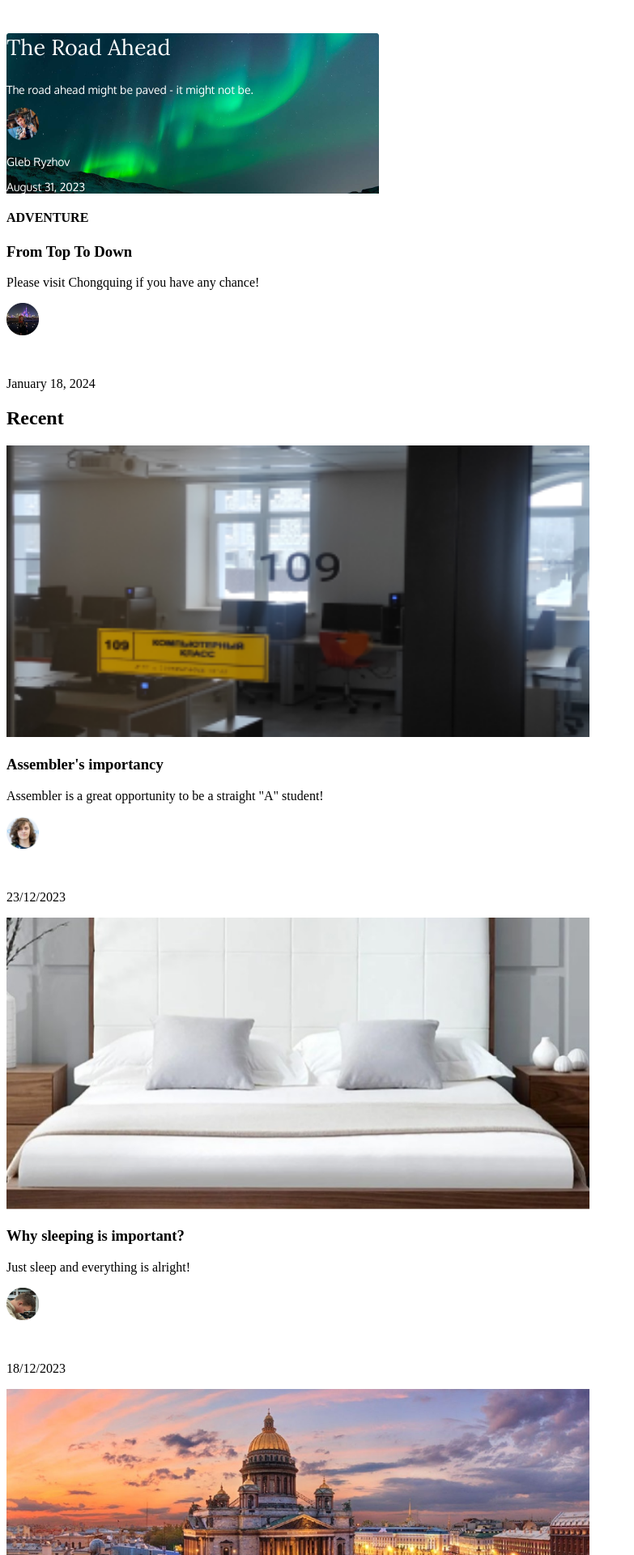
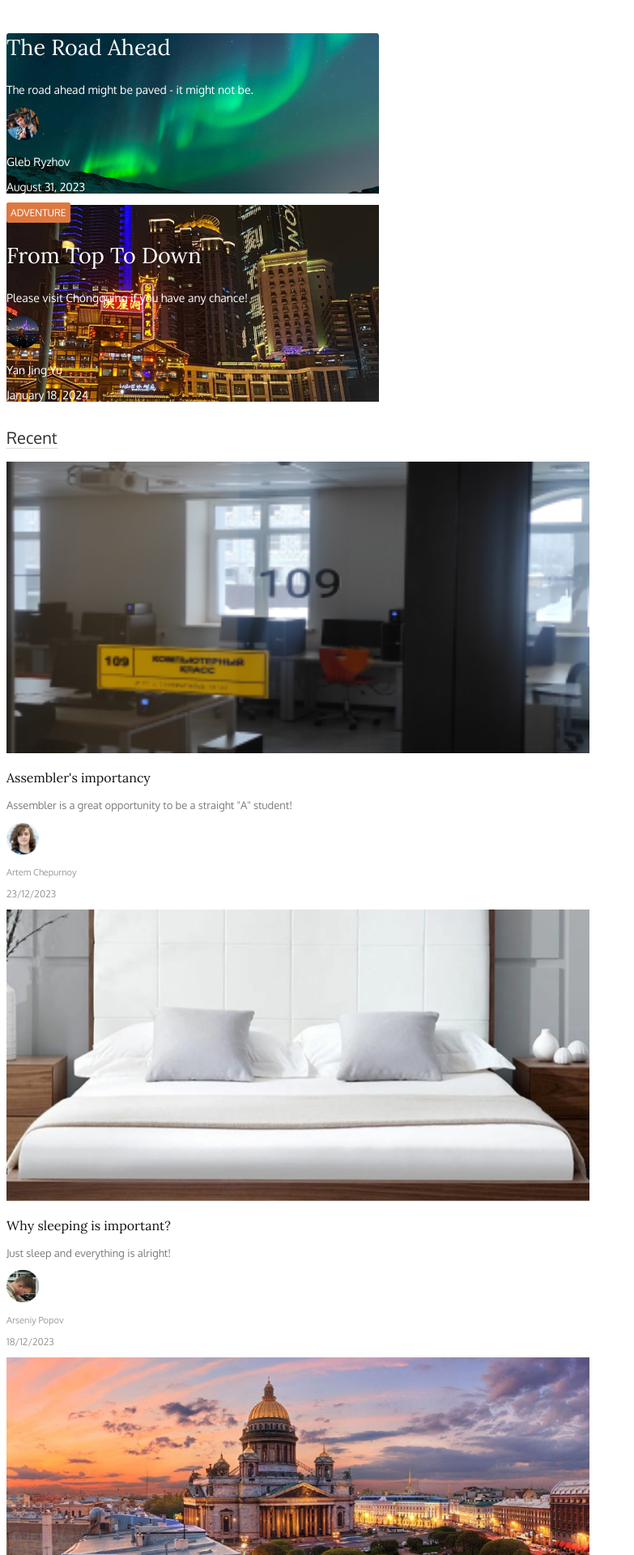
Before and after one commit to x3r1x/webCourse, a PHP site: page / in a window 1280 px wide. Shown: the part 440-2360 px from the top of the page at 81% size, without its empty margins (0-783 px from the left). Run offline with PHP 8.4, Linux system fonts and the light colour scheme.

Commit message:
finished lab3
made all css in BEM methology

```diff
--- a/lab3/index.html
+++ b/lab3/index.html
@@ -57,26 +57,26 @@
                     <h3 class="tra__header">The Road Ahead</h3>
                     <p class="tra__subscription">The road ahead might be paved - it might not be.</p>
 
-                    <div class="tra__avatar avatar">
+                    <div class="tra__avatar tra_author">
                         <img src="images/index/a1.png" alt="Gleb Ryzhov" width="40" height="40">
-                        <p class="avatar__subscription">Gleb Ryzhov</p>
+                        <p class="tra_author__subscription">Gleb Ryzhov</p>
                     </div>
 
                     <p class="tra__date">August 31, 2023</p>
                 </article>
 
                 <!-- From Top To Down -->
-                <article class="featured_posts__main_article main_article">
-                    <h4 class="main_article__adventure_sign">ADVENTURE</h4>
-                    <h3 class="main_article__header">From Top To Down</h3>
-                    <p class="main_article__subscription">Please visit Chongquing if you have any chance!</p>
+                <article class="featured_posts__fttd fttd">
+                    <h4 class="fttd__adventure_sign">ADVENTURE</h4>
+                    <h3 class="fttd__header">From Top To Down</h3>
+                    <p class="fttd__subscription">Please visit Chongquing if you have any chance!</p>
 
-                    <div class="main_article__avatar avatar">
+                    <div class="fttd__avatar fttd_author">
                         <img src="images/index/a2.png" alt="Yan Jing Yu" width="40" height="40">
-                        <p class="avatar__subscription">Yan Jing Yu</p>
+                        <p class="fttd_author__subscription">Yan Jing Yu</p>
                     </div>
 
-                    <p class="main_article__date">January 18, 2024</p>
+                    <p class="fttd__date">January 18, 2024</p>
                 </article>
             </section>
 
@@ -91,9 +91,9 @@
                     <h3 class="extra_article__header">Assembler's importancy</h3>
                     <p class="extra_article__subscription">Assembler is a great opportunity to be a straight "A" student!</p>
 
-                    <div class="extra_article__avatar avatar">
+                    <div class="extra_article__extra_avatar extra_avatar">
                         <img src="images/index/a3.png" alt="Artem Chepurnoy" width="40" height="40">
-                        <p class="avatar__subscription">Artem Chepurnoy</p>
+                        <p class="extra_avatar__subscription">Artem Chepurnoy</p>
                     </div>
 
                     <p class="extra_article__date">23/12/2023</p>
@@ -106,9 +106,9 @@
                     <h3 class="extra_article__header">Why sleeping is important?</h3>
                     <p class="extra_article__subscription">Just sleep and everything is alright!</p>
 
-                    <div class="extra_article__avatar avatar">
+                    <div class="extra_article__extra_avatar extra_avatar">
                         <img src="images/index/a4.png" alt="Arseniy Popov" width="40" height="40">
-                        <p class="avatar__subscription">Arseniy Popov</p>
+                        <p class="extra_avatar__subscription">Arseniy Popov</p>
                     </div>
 
                     <p class="extra_article__date">18/12/2023</p>
@@ -122,9 +122,9 @@
                     <h3 class="extra_article__header">Trip to Saint Petersburg</h3>
                     <p class="extra_article__subscription">The beauty of Russia's Netherlands can't be described in words!</p>
 
-                    <div class="extra_article__avatar avatar">
+                    <div class="extra_article__extra_avatar extra_avatar">
                         <img src="images/index/a5.png" alt="Nikolay Uskov" width="40" height="40">
-                        <p class="avatar__subscription">Nikolay Uskov</p>
+                        <p class="extra_avatar__subscription">Nikolay Uskov</p>
                     </div>
 
                     <p class="extra_article__date">13/12/2023</p>
@@ -137,9 +137,9 @@
                     <h3 class="extra_article__header">Through the mist</h3>
                     <p class="extra_article__subscription">Travel makes you see what a tiny place you occupy in the world.</p>
 
-                    <div class="extra_article__avatar avatar">
+                    <div class="extra_article__extra_avatar extra_avatar">
                         <img src="images/index/a3.png" alt="Artem Chepurnoy" width="40" height="40">
-                        <p class="avatar__subscription">Artem Chepurnoy</p>
+                        <p class="extra_avatar__subscription">Artem Chepurnoy</p>
                     </div>
 
                     <p class="extra_article__date">9/12/2023</p>
@@ -152,9 +152,9 @@
                     <h3 class="extra_article__header">Awaken early</h3>
                     <p class="extra_article__subscription">Not thouse who wander are lost.</p>
 
-                    <div class="extra_article__avatar avatar">
+                    <div class="extra_article__extra_avatar extra_avatar">
                         <img src="images/index/a5.png" alt="Nikolay Uskov" width="40" height="40">
-                        <p class="avatar__subscription">Nikolay Uskov</p>
+                        <p class="extra_avatar__subscription">Nikolay Uskov</p>
                     </div>
 
                     <p class="extra_article__date">7/12/2023</p>
@@ -167,9 +167,9 @@
                     <h3 class="extra_article__header">Try it Always</h3>
                     <p class="extra_article__subscription">The world is a book, and those who do not travel read only the page.</p>
 
-                    <div class="extra_article__avatar avatar">
+                    <div class="extra_article__extra_avatar extra_avatar">
                         <img src="images/index/a5.png" alt="Nikolay Uskov" width="40" height="40">
-                        <p class="avatar__subscription">Nikolay Uskov</p>
+                        <p class="extra_avatar__subscription">Nikolay Uskov</p>
                     </div>
 
                     <p class="extra_article__date">7/12/2023</p>
--- a/lab3/style.css
+++ b/lab3/style.css
@@ -108,7 +85,7 @@
     color: #FFFFFF;
 }
 
-.avatar__subscription{
+.tra_author__subscription{
     font-size: 14px;
     font-weight: 400;
     font-family: "Oxygen", sans-serif;
@@ -122,11 +99,12 @@
     color: #FFFFFF;
 }
 
-/*.two{
+.featured_posts__fttd.fttd{
     background-image: url(images/index/p2.png);
     background-repeat: no-repeat;
 }
-.two h4{
+
+.fttd__adventure_sign{
     font-size: 12px;
     font-weight: 400;
     font-family: "Oxygen", sans-serif;
@@ -138,8 +116,35 @@
     display: inline;
 }
 
-/*  Для Recent  */
-/*.rec h2{
+.fttd__header {
+    font-size: 27px;
+    font-weight: 400;
+    font-family: "Lora", serif;
+    color: #FFFFFF;
+}
+
+.fttd__subscription {
+    font-size: 14px;
+    font-weight: 400;
+    font-family: "Oxygen", sans-serif;
+    color: #FFFFFF;
+}
+
+.fttd_author__subscription {
+    font-size: 14px;
+    font-weight: 400;
+    font-family: "Oxygen", sans-serif;
+    color: #FFFFFF;
+}
+
+.fttd__date {
+    font-size: 14px;
+    font-weight: 400;
+    font-family: "Oxygen", sans-serif;
+    color: #FFFFFF;
+}
+
+.recent__section_mark{
     font-size: 20px;
     font-weight: 400;
     font-family: "Oxygen", sans-serif;
@@ -148,14 +153,14 @@
     display: inline-flex;
 }
 
-.rec article h3{
+.extra_article__header{
     font-size: 16px;
     font-weight: 400;
     color: #101315;
     font-family: "Lora", serif;
 }
 
-.rec article h4{
+.extra_article__adventure_mark{
     font-size: 12px;
     font-weight: 400;
     font-family: "Oxygen", sans-serif;
@@ -167,12 +172,47 @@
     display: inline;
 }
 
-.rec article p{
+.extra_article__subscription{
     font-size: 13px;
     font-weight: 400;
     color: #7A7A7A;
     font-family: "Oxygen", sans-serif;
 }
+
+.extra_avatar__subscription {
+    font-size: 11px;
+    font-weight: 400;
+    color: #999999;
+    font-family: "Oxygen", sans-serif;
+}
+
+.extra_article__date {
+    font-size: 12px;
+    font-weight: 400;
+    color: #999999;
+    font-family: "Oxygen", sans-serif;
+}
+
+.site_footer {
+    background-image: url(images/style/footer-image.jpg);
+    background-repeat: no-repeat;
+}
+
+.site_footer__footer_text {
+    font-size: 26px;
+    font-weight: 400;
+    color: #FFFFFF;
+    font-family: "Lora", serif;
+}
+
+.nav_menu__footer_button {
+    font-size: 11px;
+    font-weight: 400;
+    color: rgba(255, 255, 255, 0.6);
+    font-family: "Oxygen", sans-serif;
+    text-decoration: none;
+}
+
 
 /*
 
```
Also changed, not shown: other parts of lab3/style.css (+35 -35 lines).
